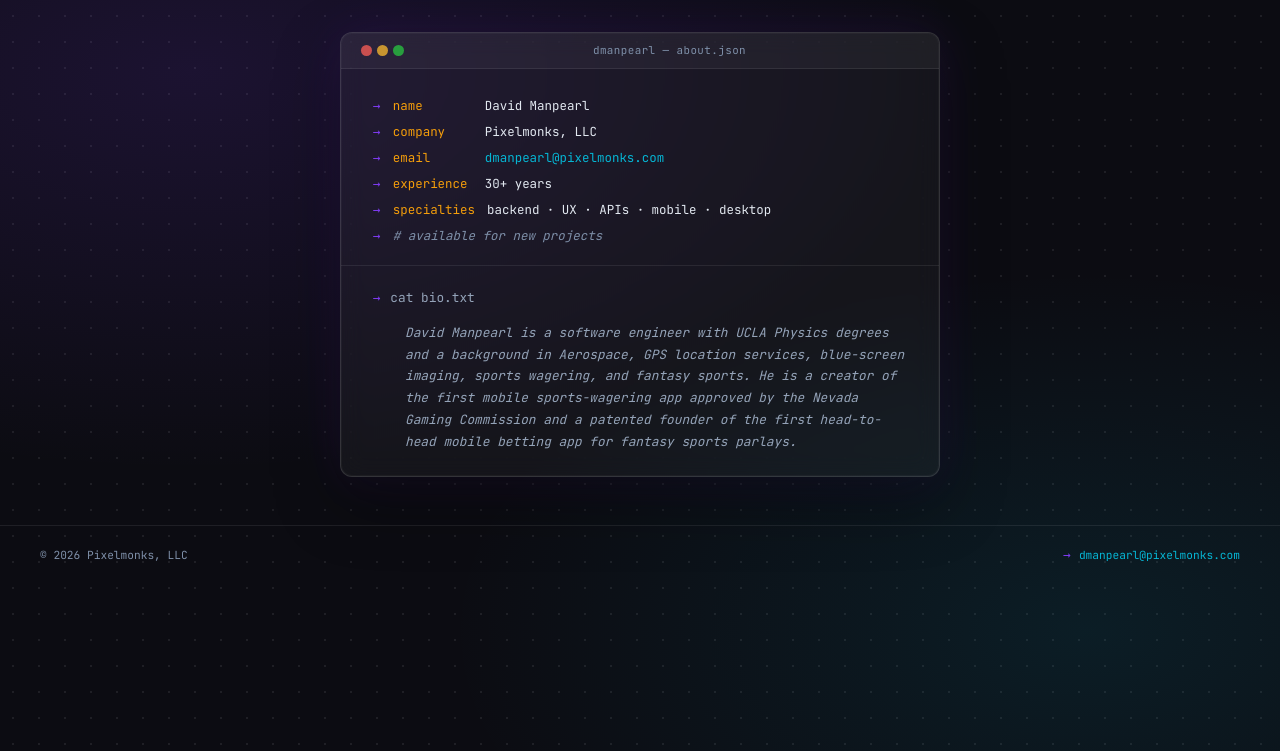
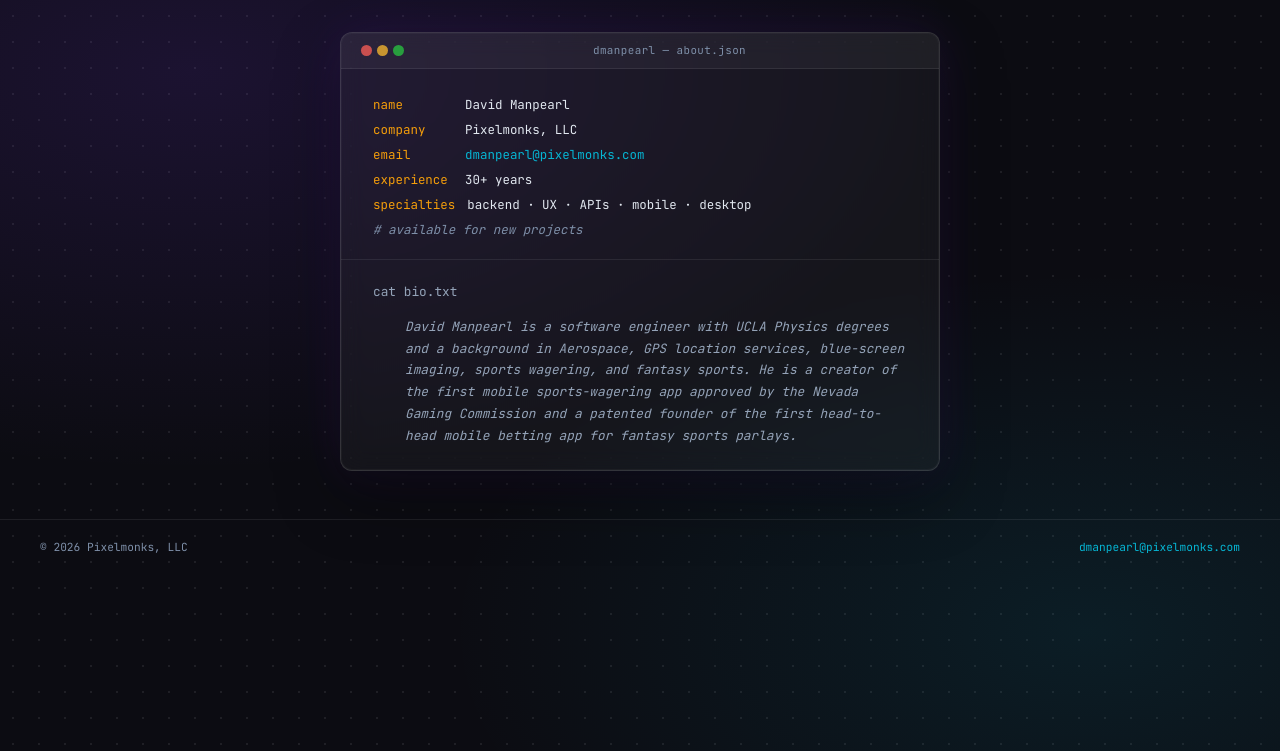
Before and after one commit to dmanpearl/pixelmonks-portfolio, a Django app: page /about/ in a window 1280 px wide. Shown: the part 49-800 px from the top of the page. Run offline with Django 5.2, Linux system fonts and the light colour scheme; data comes from the database, SQL or seed files in the repository; parts of the project's set-up code (start-up, migrations or seed data) failed here and were passed over.

Commit message:
style(html): Remove arrow graphics

```diff
--- a/portfolio/templates/portfolio/about.html
+++ b/portfolio/templates/portfolio/about.html
@@ -17,32 +17,26 @@
 
       <div class="about-fields">
         <div class="about-line">
-          <span class="t-prompt">→</span>
           <span class="about-key">name</span>
           <span class="about-val">David Manpearl</span>
         </div>
         <div class="about-line">
-          <span class="t-prompt">→</span>
           <span class="about-key">company</span>
           <span class="about-val">Pixelmonks, LLC</span>
         </div>
         <div class="about-line">
-          <span class="t-prompt">→</span>
           <span class="about-key">email</span>
           <a href="mailto:dmanpearl@pixelmonks.com" class="about-link">dmanpearl@pixelmonks.com</a>
         </div>
         <div class="about-line">
-          <span class="t-prompt">→</span>
           <span class="about-key">experience</span>
           <span class="about-val">30+ years</span>
         </div>
         <div class="about-line">
-          <span class="t-prompt">→</span>
           <span class="about-key">specialties</span>
           <span class="about-val">backend · UX · APIs · mobile · desktop</span>
         </div>
         <div class="about-line about-line--comment">
-          <span class="t-prompt">→</span>
           <span class="about-comment"># available for new projects</span>
         </div>
       </div>
@@ -50,7 +44,6 @@
       {# Prose section — fill in when ready #}
       <div class="about-prose">
         <div class="t-line" style="margin-bottom:0.75rem">
-          <span class="t-prompt">→</span>
           <span class="t-cmd">cat bio.txt</span>
         </div>
         <p>David Manpearl is a software engineer with UCLA Physics degrees and a background in Aerospace, GPS location services, blue-screen imaging, sports wagering, and fantasy sports. He is a creator of the first mobile sports-wagering app approved by the Nevada Gaming Commission and a patented founder of the first head-to-head mobile betting app for fantasy sports parlays.</p>
--- a/portfolio/templates/portfolio/components/project_card.html
+++ b/portfolio/templates/portfolio/components/project_card.html
@@ -6,14 +6,14 @@
         <img src="{{ hero.url }}" alt="{{ project.name }} screenshot" class="card-img" loading="lazy" />
       {% else %}
         <div class="card-img card-img--placeholder">
-          <span class="t-prompt">→</span> {{ project.slug }}/
+          {{ project.slug }}/
         </div>
       {% endif %}
     {% endwith %}
   </a>
   <div class="card-body">
     <div class="card-prompt">
-      <span class="t-prompt">→</span> {{ project.slug }}/
+      {{ project.slug }}/
     </div>
     <h3 class="card-title">
       <a href="{% url 'portfolio:project_detail' project.slug %}">{{ project.name }}</a>
--- a/portfolio/templates/portfolio/project_detail.html
+++ b/portfolio/templates/portfolio/project_detail.html
@@ -9,7 +9,6 @@
 
   <div class="detail-breadcrumb">
     <div>
-      <span class="t-prompt">→</span>
       <a href="{% url 'portfolio:project_list' %}">~/projects</a>
       <span class="t-muted">/</span>
       <span class="t-violet">{{ project.slug }}</span>
@@ -68,7 +67,6 @@
         </div>
         <div class="terminal-body terminal-body--detail">
           <div class="t-line">
-            <span class="t-prompt">→</span>
             <span class="t-cmd">cat project.json</span>
           </div>
 
@@ -121,7 +119,6 @@
           </div>
 
           <div class="t-line" style="margin-top:1.25rem">
-            <span class="t-prompt">→</span>
             <span class="t-cmd">cat description.txt</span>
           </div>
           <p class="detail-desc">{{ project.description }}</p>
--- a/portfolio/templates/portfolio/project_list.html
+++ b/portfolio/templates/portfolio/project_list.html
@@ -27,7 +27,6 @@
   {# ── GALLERY CONTROLS — always visible regardless of layout ── #}
   <div class="gallery-header">
     <div class="section-label" style="margin-bottom:0">
-      <span class="t-prompt">→</span>
       {% if layout == "carousel" %}
         {% if featured_projects %}
           <a href="{% url 'portfolio:project_detail' featured_projects.0.slug %}"
--- a/templates/base.html
+++ b/templates/base.html
@@ -45,7 +45,6 @@
   <footer class="site-footer">
     <span class="footer-copy">© {% now "Y" %} Pixelmonks, LLC</span>
     <span class="footer-email">
-      <span class="t-prompt">→</span>
       <a href="mailto:dmanpearl@pixelmonks.com">dmanpearl@pixelmonks.com</a>
     </span>
   </footer>
```
Also changed, not shown: portfolio/templates/portfolio/contact.html (+4 -6 lines).
